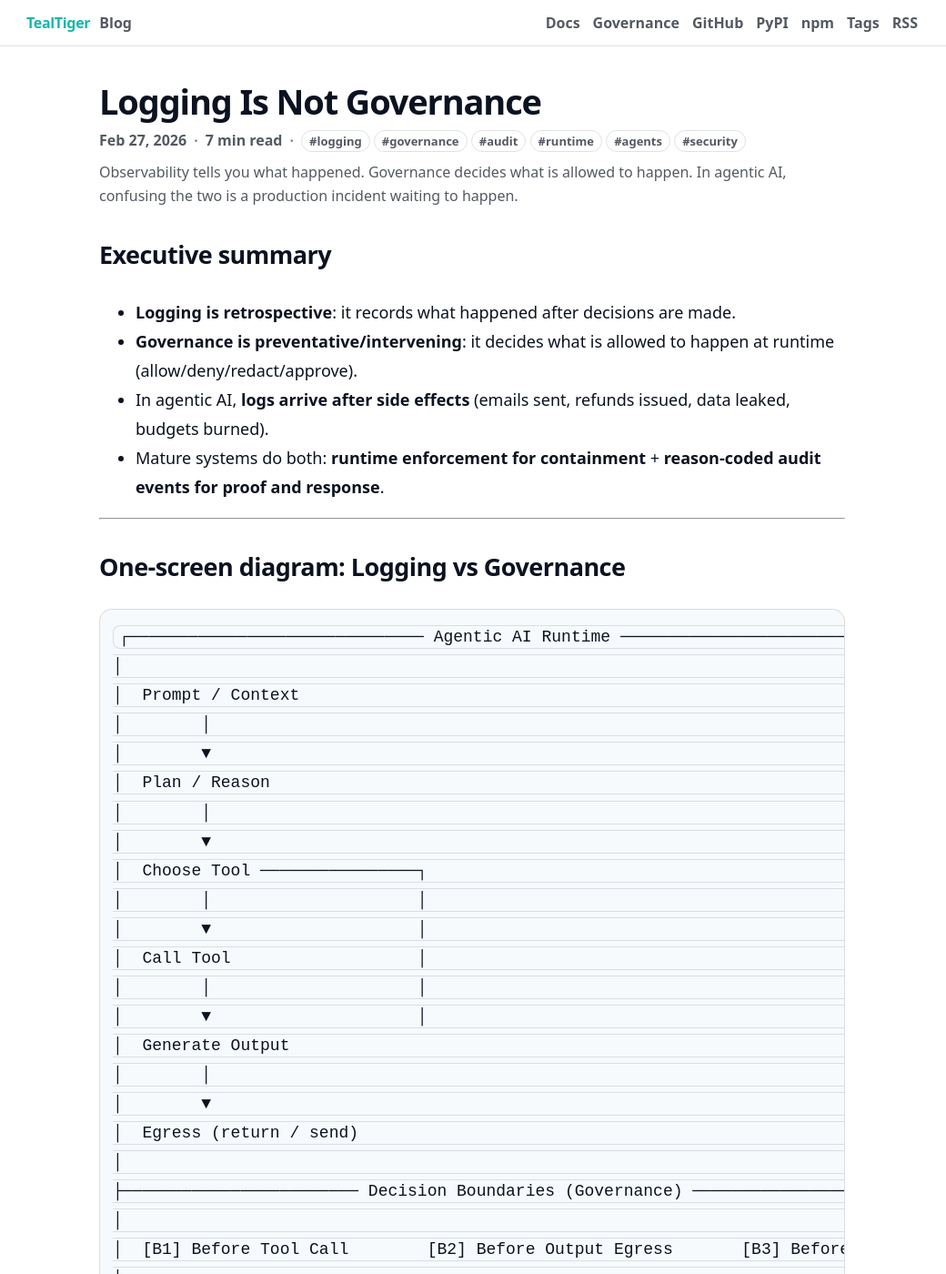
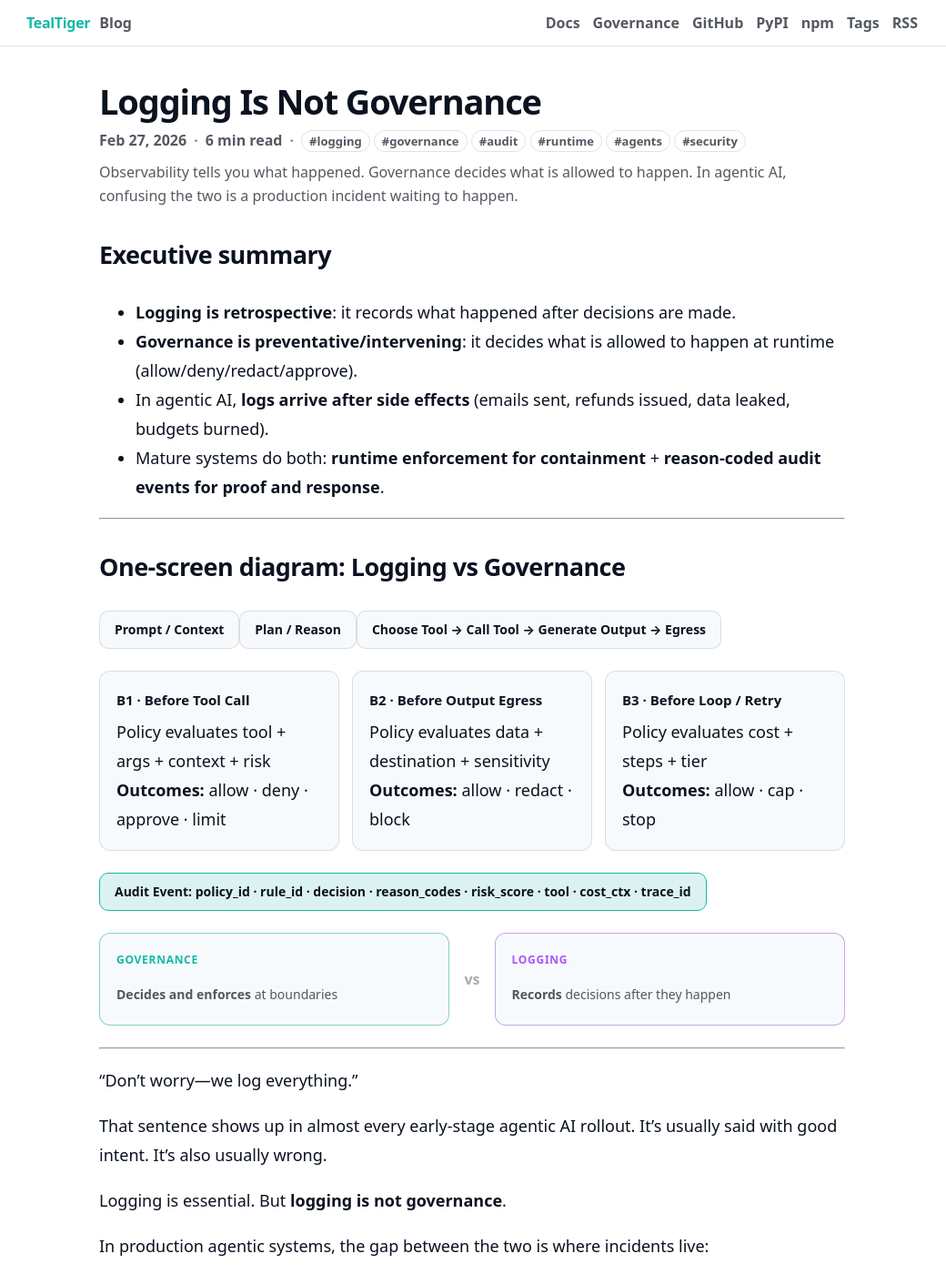
Before and after one commit to agentguard-ai/TealTiger-Blogs, a Jekyll site: the page built from _posts/2026-02-27-logging-is-not-governance.md, in a window 1280 px wide and 1400 px high. Shown: the whole window at 91% size, without its empty margins (121-1161 px from the left). Built offline with Jekyll 4.4.1, drawn with Linux system fonts in a browser that asks for light colours; some of the changed text lies outside the part shown.

Commit message:
Replace remaining text/ASCII diagrams with styled HTML cards in blog posts

````diff
--- a/_posts/2026-02-27-logging-is-not-governance.md
+++ b/_posts/2026-02-27-logging-is-not-governance.md
@@ -16,50 +16,42 @@ tags: [logging, governance, audit, runtime, agents, security]
 
 ## One‑screen diagram: Logging vs Governance
 
-```text
-┌────────────────────────────── Agentic AI Runtime ──────────────────────────────┐
-│                                                                                │
-│  Prompt / Context                                                              │
-│        │                                                                       │
-│        ▼                                                                       │
-│  Plan / Reason                                                                 │
-│        │                                                                       │
-│        ▼                                                                       │
-│  Choose Tool ────────────────┐                                                 │
-│        │                     │                                                 │
-│        ▼                     │                                                 │
-│  Call Tool                   │                                                 │
-│        │                     │                                                 │
-│        ▼                     │                                                 │
-│  Generate Output                                                              │
-│        │                                                                       │
-│        ▼                                                                       │
-│  Egress (return / send)                                                        │
-│                                                                                │
-├──────────────────────── Decision Boundaries (Governance) ──────────────────────┤
-│                                                                                │
-│  [B1] Before Tool Call        [B2] Before Output Egress       [B3] Before Loop │
-│   ┌─────────────────┐         ┌─────────────────┐            ┌──────────────┐ │
-│   │ Policy Eval      │         │ Policy Eval      │            │ Policy Eval  │ │
-│   │ tool + args +    │         │ data + dest +    │            │ cost + steps │ │
-│   │ context + risk   │         │ sensitivity      │            │ + tier       │ │
-│   └───────┬─────────┘         └───────┬─────────┘            └───────┬──────┘ │
-│           │                             │                                │     │
-│  Outcomes │                             │                                │     │
-│  allow / deny / approve / limit   allow / redact / block           allow / cap / stop
-│                                                                                │
-├────────────────────────────── Logging / Audit (After) ─────────────────────────┤
-│                                                                                │
-│  Audit Event (emitted after each boundary decision):                            │
-│  { policy_id, rule_id, decision, reason_codes, risk_score,                      │
-│    tool, args_hash, data_class, cost_ctx, trace_id }                            │
-│                                                                                │
-└────────────────────────────────────────────────────────────────────────────────┘
+<div class="tt-flow">
+  <div class="tt-flow__step">Prompt / Context</div>
+  <div class="tt-flow__step">Plan / Reason</div>
+  <div class="tt-flow__step">Choose Tool → Call Tool → Generate Output → Egress</div>
+</div>
 
-Key distinction:
-- Governance = **decides and enforces** at boundaries
-- Logging    = **records** decisions after they happen
-```
+<div class="tt-grid tt-grid--3">
+  <div class="tt-card tt-card--blue">
+    <div class="tt-card__title">B1 · Before Tool Call</div>
+    <div class="tt-card__body">Policy evaluates tool + args + context + risk<br><strong>Outcomes:</strong> allow · deny · approve · limit</div>
+  </div>
+  <div class="tt-card tt-card--blue">
+    <div class="tt-card__title">B2 · Before Output Egress</div>
+    <div class="tt-card__body">Policy evaluates data + destination + sensitivity<br><strong>Outcomes:</strong> allow · redact · block</div>
+  </div>
+  <div class="tt-card tt-card--blue">
+    <div class="tt-card__title">B3 · Before Loop / Retry</div>
+    <div class="tt-card__body">Policy evaluates cost + steps + tier<br><strong>Outcomes:</strong> allow · cap · stop</div>
+  </div>
+</div>
+
+<div class="tt-flow" style="margin-top: 8px;">
+  <div class="tt-flow__step tt-flow__step--accent">Audit Event: policy_id · rule_id · decision · reason_codes · risk_score · tool · cost_ctx · trace_id</div>
+</div>
+
+<div class="tt-vs" style="margin-top: 12px;">
+  <div class="tt-vs__side tt-vs__side--good">
+    <div class="tt-vs__label tt-vs__label--good">Governance</div>
+    <ul class="tt-vs__items"><li><strong>Decides and enforces</strong> at boundaries</li></ul>
+  </div>
+  <div class="tt-vs__divider">vs</div>
+  <div class="tt-vs__side tt-vs__side--bad">
+    <div class="tt-vs__label tt-vs__label--bad">Logging</div>
+    <ul class="tt-vs__items"><li><strong>Records</strong> decisions after they happen</li></ul>
+  </div>
+</div>
 
 ---
 
````
Also changed, not shown: _posts/2026-02-28-cost-is-a-security-boundary.md (+25 -12 lines), _posts/2026-03-01-why-runtime-enforcement-beats-static-evaluation.md (+39 -25 lines).
